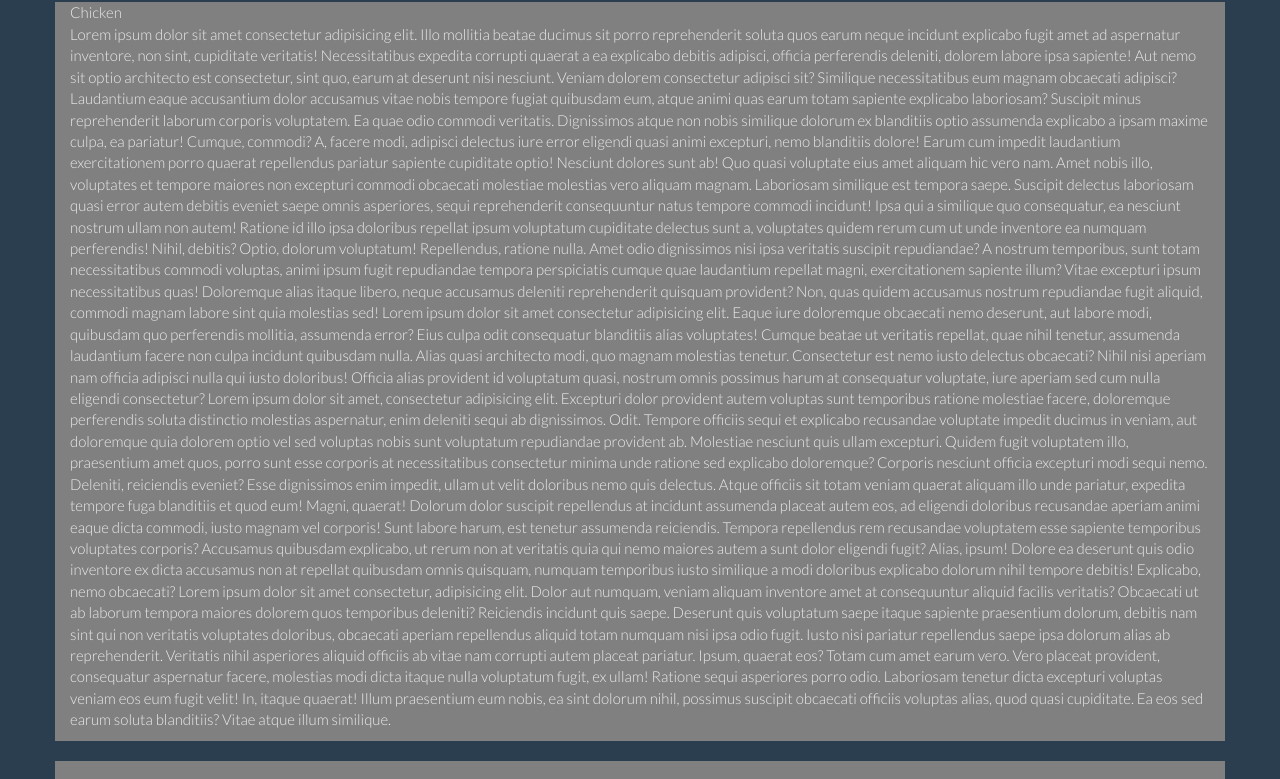
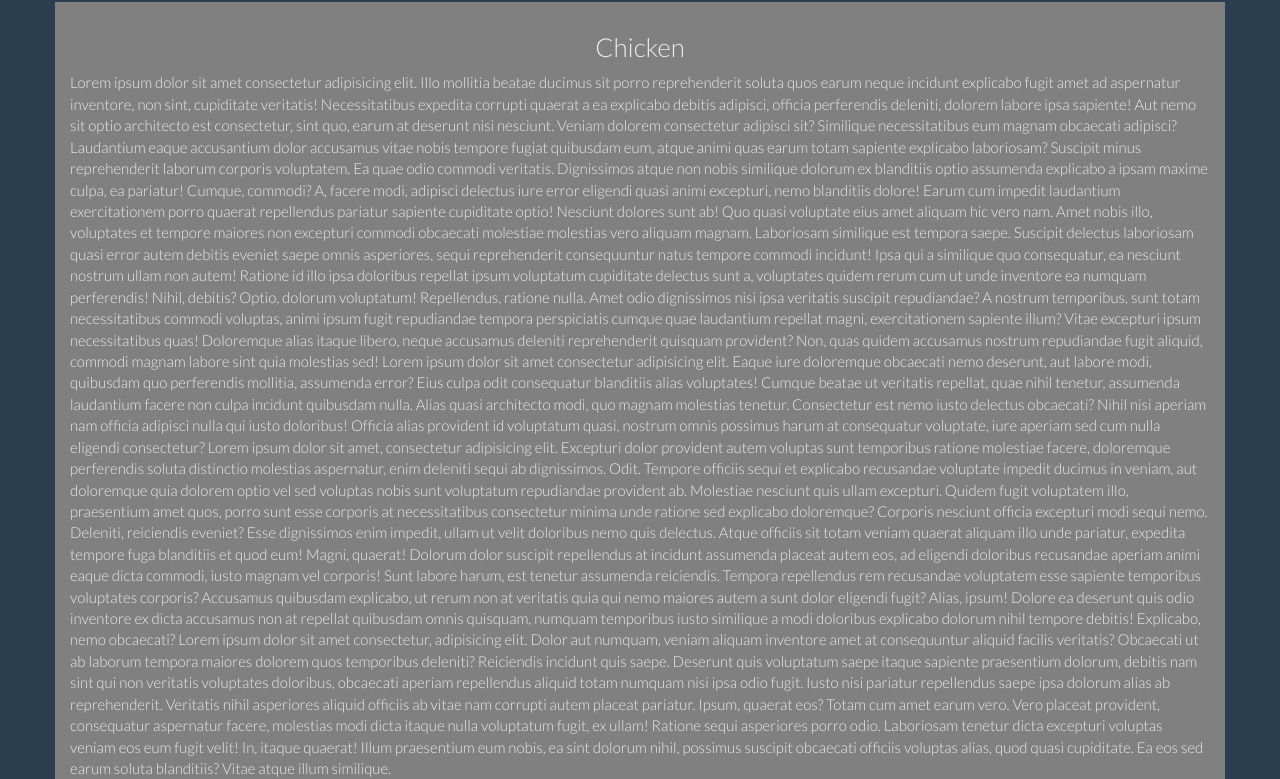
Before and after one commit to mdsiamdotcom/module3, a plain HTML site: page index.html in a window 1280 px wide. Shown: the part 153-932 px from the top of the page. Drawn offline with Linux system fonts and the light colour scheme.

Commit message:
bug fixed

```diff
--- a/css/style.css
+++ b/css/style.css
@@ -33,6 +33,7 @@ body{
 }
 h1{
     text-align: center;
+    margin-bottom: 30px;
 }
 h3{
     text-align: center;
--- a/index.html
+++ b/index.html
@@ -64,7 +64,7 @@
         <div class="row">
 
             <div id="chicken" class="col-lg-12">
-                <hs3>Chicken</h3>
+                <h3>Chicken</h3>
                 <p> Lorem ipsum dolor sit amet consectetur adipisicing elit. Illo mollitia beatae ducimus sit porro reprehenderit soluta quos earum neque incidunt explicabo fugit amet ad aspernatur inventore, non sint, cupiditate veritatis!
                 Necessitatibus expedita corrupti quaerat a ea explicabo debitis adipisci, officia perferendis deleniti, dolorem labore ipsa sapiente! Aut nemo sit optio architecto est consectetur, sint quo, earum at deserunt nisi nesciunt.
                 Veniam dolorem consectetur adipisci sit? Similique necessitatibus eum magnam obcaecati adipisci? Laudantium eaque accusantium dolor accusamus vitae nobis tempore fugiat quibusdam eum, atque animi quas earum totam sapiente explicabo laboriosam?
```
